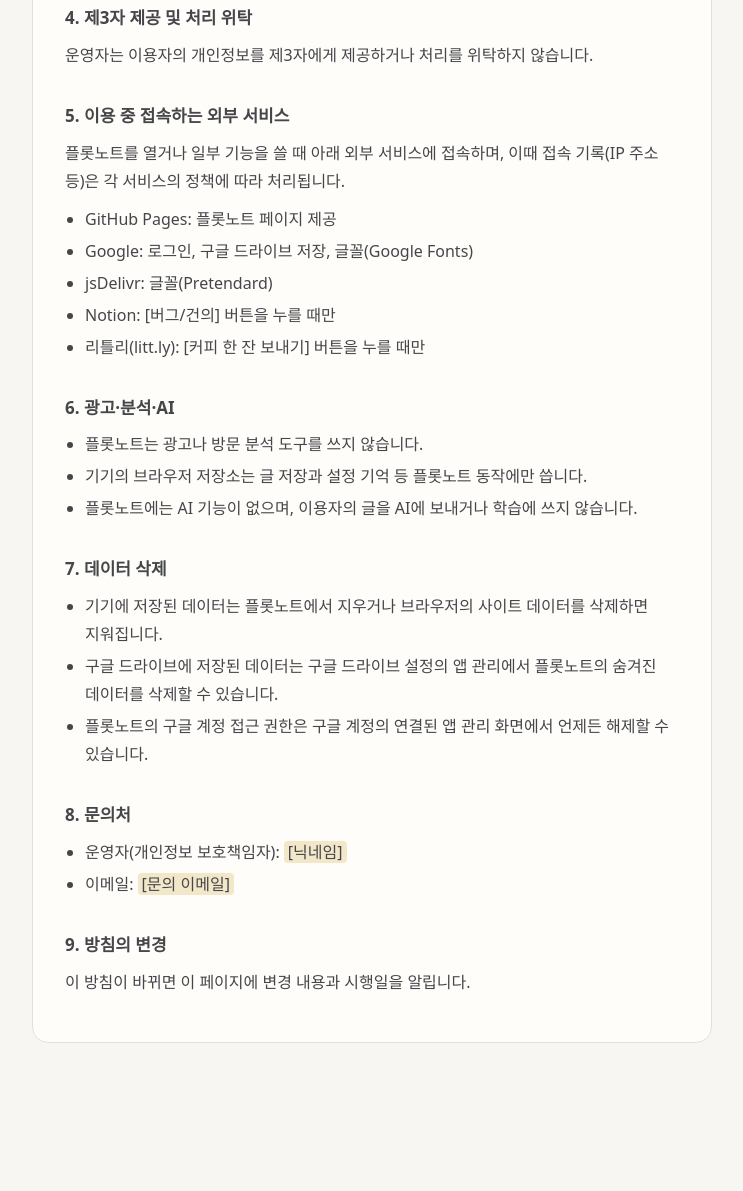
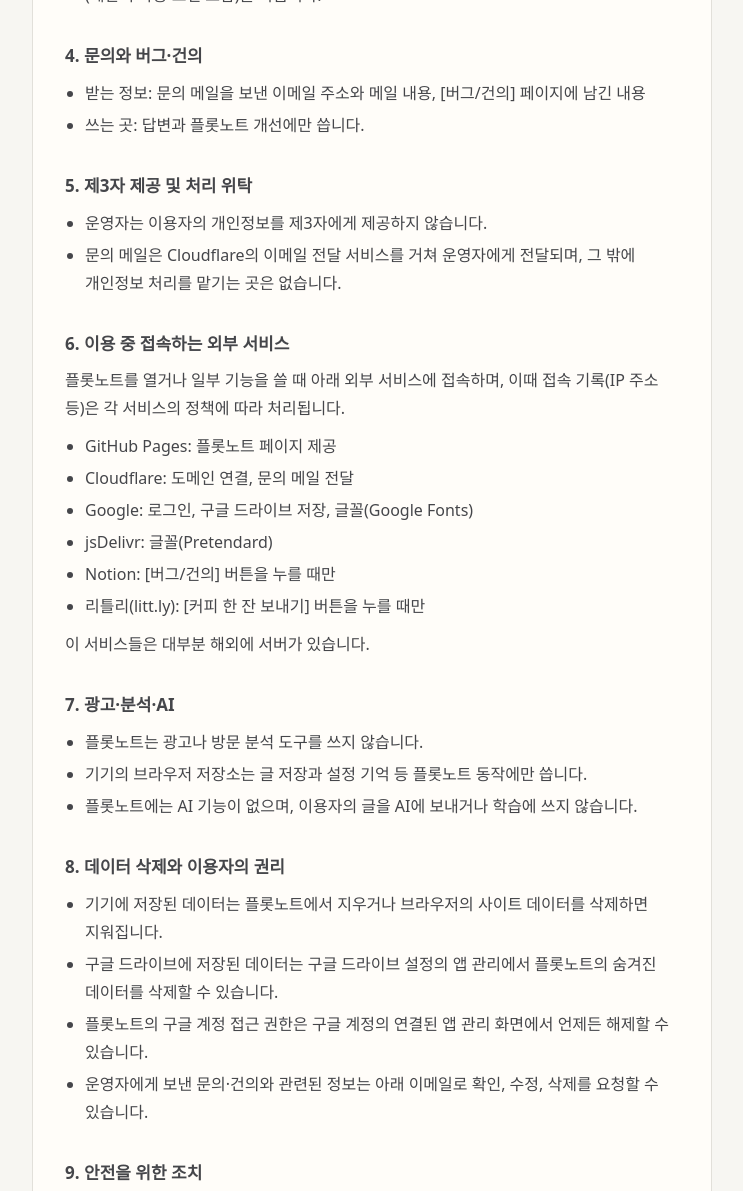
Before and after one commit to iceamericanogame/Plotnote-Dev, a plain HTML site: page privacy.html in a window 1280 px wide. Shown: the part 960-2151 px from the top of the page, without its empty margins (268-1011 px from the left). Before the commit the page ends 2075 px from the top, so only its background shows below. Drawn offline with Linux system fonts and the light colour scheme; a web font is replaced by a local one.

Commit message:
261114_개인정보처리방침

```diff
--- a/privacy.html
+++ b/privacy.html
@@ -34,11 +34,12 @@ a{color:var(--accent-text)}
 <a class="back" href="./">← 플롯노트로 돌아가기</a>
 <div class="card">
 <h1>개인정보처리방침</h1>
-<p class="date">시행일: <span class="fill">[시행일]</span></p>
+<p class="date">시행일: 2026년 11월 14일</p>
 <p class="lead">플롯노트는 이용자의 개인정보를 수집하거나 별도 서버에 저장하지 않습니다. 이 방침은 플롯노트가 이용자 정보를 어떻게 다루는지 설명합니다.</p>
 
 <h2>1. 수집하는 개인정보</h2>
 <p>플롯노트에는 회원가입이 없고, 이용자 정보를 받아 두는 서버도 없습니다. 운영자는 이용자의 개인정보나 작성한 글을 수집하지 않으며, 볼 수도 없습니다.</p>
+<p>다만 이용자가 직접 문의 메일이나 버그·건의를 보내면, 아래 4번에 적은 내용만 받습니다.</p>
 
 <h2>2. 글과 데이터가 저장되는 곳</h2>
 <ul>
@@ -56,40 +57,59 @@ a{color:var(--accent-text)}
 <li>플롯노트가 구글 API로 받은 정보의 사용은 <a href="https://developers.google.com/terms/api-services-user-data-policy" target="_blank" rel="noopener">Google API 서비스 사용자 데이터 정책</a>(제한적 사용 요건 포함)을 따릅니다.</li>
 </ul>
 
-<h2>4. 제3자 제공 및 처리 위탁</h2>
-<p>운영자는 이용자의 개인정보를 제3자에게 제공하거나 처리를 위탁하지 않습니다.</p>
+<h2>4. 문의와 버그·건의</h2>
+<ul>
+<li>받는 정보: 문의 메일을 보낸 이메일 주소와 메일 내용, [버그/건의] 페이지에 남긴 내용</li>
+<li>쓰는 곳: 답변과 플롯노트 개선에만 씁니다.</li>
+</ul>
 
-<h2>5. 이용 중 접속하는 외부 서비스</h2>
+<h2>5. 제3자 제공 및 처리 위탁</h2>
+<ul>
+<li>운영자는 이용자의 개인정보를 제3자에게 제공하지 않습니다.</li>
+<li>문의 메일은 Cloudflare의 이메일 전달 서비스를 거쳐 운영자에게 전달되며, 그 밖에 개인정보 처리를 맡기는 곳은 없습니다.</li>
+</ul>
+
+<h2>6. 이용 중 접속하는 외부 서비스</h2>
 <p>플롯노트를 열거나 일부 기능을 쓸 때 아래 외부 서비스에 접속하며, 이때 접속 기록(IP 주소 등)은 각 서비스의 정책에 따라 처리됩니다.</p>
 <ul>
 <li>GitHub Pages: 플롯노트 페이지 제공</li>
+<li>Cloudflare: 도메인 연결, 문의 메일 전달</li>
 <li>Google: 로그인, 구글 드라이브 저장, 글꼴(Google Fonts)</li>
 <li>jsDelivr: 글꼴(Pretendard)</li>
 <li>Notion: [버그/건의] 버튼을 누를 때만</li>
 <li>리틀리(litt.ly): [커피 한 잔 보내기] 버튼을 누를 때만</li>
 </ul>
+<p>이 서비스들은 대부분 해외에 서버가 있습니다.</p>
 
-<h2>6. 광고·분석·AI</h2>
+<h2>7. 광고·분석·AI</h2>
 <ul>
 <li>플롯노트는 광고나 방문 분석 도구를 쓰지 않습니다.</li>
 <li>기기의 브라우저 저장소는 글 저장과 설정 기억 등 플롯노트 동작에만 씁니다.</li>
 <li>플롯노트에는 AI 기능이 없으며, 이용자의 글을 AI에 보내거나 학습에 쓰지 않습니다.</li>
 </ul>
 
-<h2>7. 데이터 삭제</h2>
+<h2>8. 데이터 삭제와 이용자의 권리</h2>
 <ul>
 <li>기기에 저장된 데이터는 플롯노트에서 지우거나 브라우저의 사이트 데이터를 삭제하면 지워집니다.</li>
 <li>구글 드라이브에 저장된 데이터는 구글 드라이브 설정의 앱 관리에서 플롯노트의 숨겨진 데이터를 삭제할 수 있습니다.</li>
 <li>플롯노트의 구글 계정 접근 권한은 구글 계정의 연결된 앱 관리 화면에서 언제든 해제할 수 있습니다.</li>
+<li>운영자에게 보낸 문의·건의와 관련된 정보는 아래 이메일로 확인, 수정, 삭제를 요청할 수 있습니다.</li>
 </ul>
 
-<h2>8. 문의처</h2>
+<h2>9. 안전을 위한 조치</h2>
 <ul>
-<li>운영자(개인정보 보호책임자): <span class="fill">[닉네임]</span></li>
-<li>이메일: <span class="fill">[문의 이메일]</span></li>
+<li>플롯노트와 구글 사이의 모든 통신은 암호화된 연결(https)로만 이뤄집니다.</li>
+<li>구글 계정 권한은 플롯노트 전용 숨김 폴더와 계정 표시에 필요한 만큼만 요청합니다.</li>
+<li>글을 모아 두는 서버를 두지 않아, 운영자 쪽에서 이용자의 글이 새어 나갈 곳을 만들지 않습니다.</li>
 </ul>
 
-<h2>9. 방침의 변경</h2>
+<h2>10. 문의처</h2>
+<ul>
+<li>운영자(개인정보 보호책임자): 시옷</li>
+<li>이메일: support@plotnote.me</li>
+</ul>
+
+<h2>11. 방침의 변경</h2>
 <p>이 방침이 바뀌면 이 페이지에 변경 내용과 시행일을 알립니다.</p>
 </div>
 </main>
--- a/sw.js
+++ b/sw.js
@@ -3,7 +3,7 @@
    - 아이콘 등 같은 사이트 파일: 저장본 우선.
    - 글꼴: 한 번 받은 건 저장해 두고 오프라인에서도 쓴다.
    - 구글 로그인·드라이브 요청은 건드리지 않는다(항상 인터넷으로). */
-var VERSION='c11cc5be1c';
+var VERSION='d5cf327a1a';
 var CORE='plotnote-dev-core-'+VERSION, FONTS='plotnote-dev-fonts-v1';
 var CORE_FILES=['./','./manifest.webmanifest','./icon-192.png','./icon-512.png','./apple-touch-icon.png'];
 
```
Also changed, not shown: index.html (+6 -5 lines).
